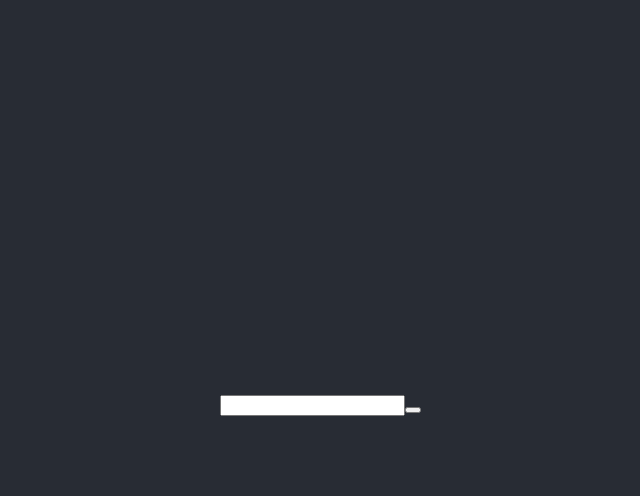
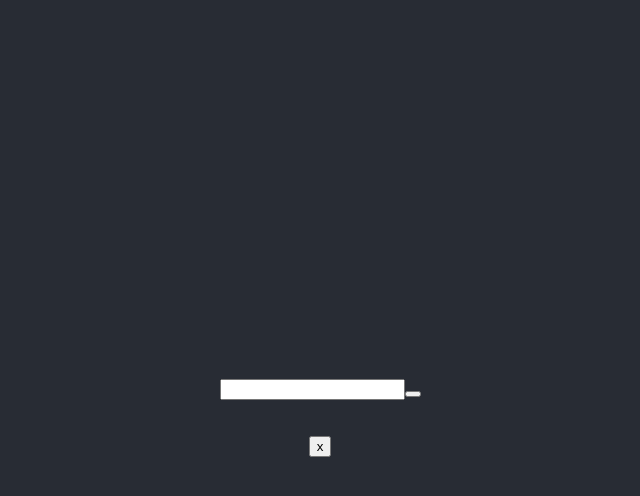
Before and after one commit to lichuwen/TodoListReact, a React (Create React App) app: page / in a window 1280 px wide. Both pictures are taken after a click on the button 732 px from the left and 409 px from the top of the page. Shown: the top 496 px of the page, without its empty margins (320-960 px from the left). Built offline with nearby package versions, Linux system fonts and the light colour scheme.

Commit message:
[karen] feature: implement delete function

```diff
--- a/src/action/index.js
+++ b/src/action/index.js
@@ -4,3 +4,10 @@ export function addTodo(text){
         text: text
     }
 }
+
+export function deleteTodo(id){
+    return{
+        type: "DELETE_TODO",
+        id: id
+    }
+}
--- a/src/components/todo/index.js
+++ b/src/components/todo/index.js
@@ -6,10 +6,15 @@ class Todo extends React.Component{
         }
     }
 
+    deleteTodo = () => {
+        this.props.deleteTodo(this.props.id)
+    }
+
     render(){
         return(
             <div>
                 {this.props.text}
+                <button onClick={this.deleteTodo}>x</button>
             </div>
         )
     }
--- a/src/components/todoList/index.js
+++ b/src/components/todoList/index.js
@@ -3,12 +3,19 @@ import Todo from "../todo/index"
 
 class TodoListComponent extends React.Component{
 
+    deleteTodo = (id) => {
+        this.props.deleteTodo(id)
+    }
+
     render(){
-
         return this.props.todoList ? (
             <div>
                 {this.props.todoList.map((todo, index) => {
-                        return <Todo key={index} text={todo.text}/>
+                        return <Todo key={index}
+                                    text={todo.text}
+                                    deleteTodo={this.deleteTodo}
+                                    id={todo.id}
+                                />
                     })
                 }
             </div>
--- a/src/containers/todoList.js
+++ b/src/containers/todoList.js
@@ -1,13 +1,17 @@
 import TodoListComponent from "../components/todoList/index"
 import { connect } from 'react-redux'
+import {deleteTodo} from "../action"
 
 const mapStateToProps = state => {
-    console.log('-----',state)
     return {
         todoList: state.todoList
     }
 }
 
-const todoListContainer = connect(mapStateToProps)(TodoListComponent)
+const mapDispatchToProps = dispatch => ({
+    deleteTodo: (id) => dispatch(deleteTodo(id))
+})
+
+const todoListContainer = connect(mapStateToProps,mapDispatchToProps)(TodoListComponent)
 
 export default todoListContainer;
--- a/src/reducers/todoList.js
+++ b/src/reducers/todoList.js
@@ -1,8 +1,9 @@
 const todoList = (state = [], action) => {
-    console.log('-------' + action.text)
     switch(action.type){
         case "ADD_TODO" :
-            return [...state, {text:action.text}];
+            return [...state, {text:action.text, id:state.length}];
+        case "DELETE_TODO" :
+            return [...state.filter((item) => item.id !== action.id)];
         default :
             return state;
     }
```
